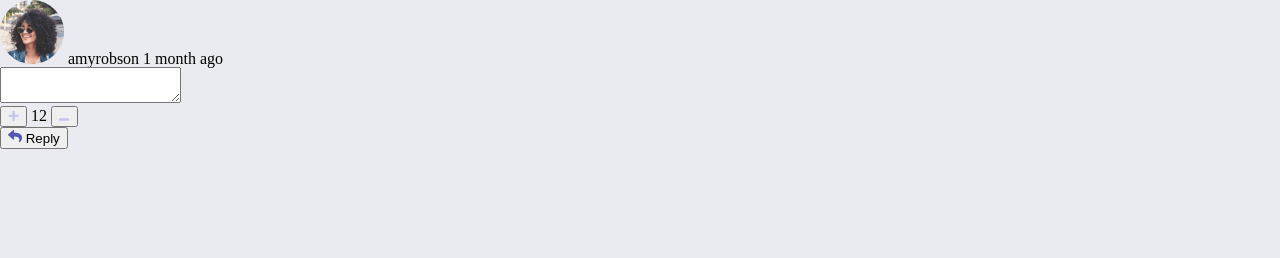
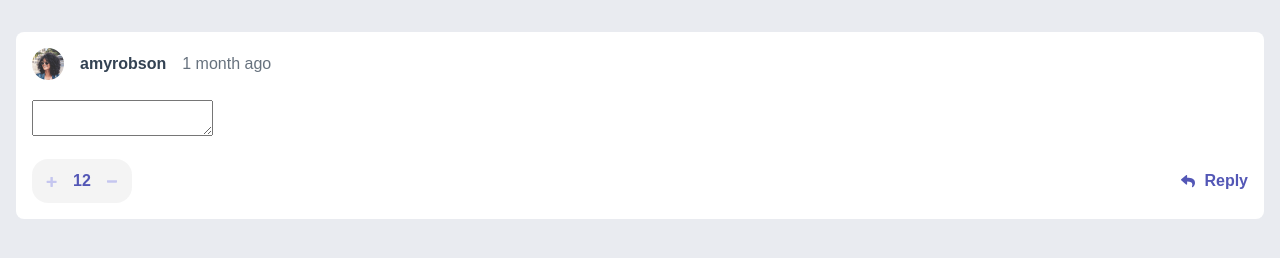
Before and after one commit to lasha-abuladze/interactive-comments-section, a website: page index.html in a window 1280 px wide. Drawn offline with Linux system fonts and the light colour scheme.

Commit message:
style: add base styling for comments section

```diff
--- a/app/main.scss
+++ b/app/main.scss
@@ -2,7 +2,11 @@
 
 
 $color--light-grey: #E9EBF0;
+$color--very-light-grey: #979797;
 $color--white: #FFFFFF;
+$color--dark-blue: #334253;
+$color--grayish-blue: #67727E;
+$color--moderate-blue: #5357B6;
 
 
 
@@ -10,8 +14,119 @@ $color--white: #FFFFFF;
     display: none;
 }
 
+@mixin flex-row {
+    display: flex;
+    flex-direction: row;
+    align-items: center;
+}
+
+@mixin flex-colum {
+    display: flex;
+    flex-direction: column;
+    align-items: center;
+}
+
+.btn {
+    width: fit-content;
+    height: fit-content;
+    padding: 0;
+    @include flex-colum();
+    justify-content: center;
+    border: none;
+    outline: none;
+    background: none;
+    cursor: pointer;
+}
+
+
 
 body {
     background-color: $color--light-grey;
+    padding: 32px 16px;
+    box-sizing: border-box;
+    font-family: Arial, Helvetica, sans-serif;
 
+
+    .main-section {
+
+        .comments-container {
+
+            .main-comment {
+                background-color: $color--white;
+                padding: 16px;
+                box-sizing: border-box;
+                border-radius: 8px;
+
+                .xx {
+
+                    margin-bottom: 20px;
+
+                    .comment-header {
+                        @include flex-row();
+                        justify-content: space-between;
+                        margin-bottom: 20px;
+
+                        .user-container {
+                            @include flex-row();
+                            gap: 16px;
+
+                            .user-img {
+                                width: 32px;
+                                height: 32px;
+                            }
+
+                            .user-name {
+                                font-size: 16px;
+                                font-weight: 600;
+                                color: $color--dark-blue;
+                            }
+
+                            .createdAt {
+                                font-size: 16px;
+                                font-weight: 400;
+                                color: $color--grayish-blue;
+                            }
+
+                        }
+
+                        .btn--reply-desktop {
+                            display: none;
+                        }
+                    }
+
+
+                }
+
+                .yy {
+                    @include flex-row();
+                    justify-content: space-between;
+
+                    .score-container {
+                        @include flex-row();
+                        gap: 16px;
+                        background-color: rgba($color--very-light-grey, 0.1);
+                        padding: 14px;
+                        box-sizing: border-box;
+                        border-radius: 16px;
+
+                        .score-number {
+                            font-size: 16px;
+                            font-weight: 600;
+                            color: $color--moderate-blue;
+                        }
+                    }
+
+                    .btn--reply-mobile {
+                        @include flex-row();
+                        gap: 9px;
+                        font-size: 16px;
+                        font-weight: 600;
+                        color: $color--moderate-blue;
+
+                    }
+
+                }
+            }
+        }
+    }
 }
--- a/index.html
+++ b/index.html
@@ -12,7 +12,7 @@
 </head>
 <body>
 
-    <main>
+    <main class="main-section">
 
         <div class="comments-container">
 
@@ -20,6 +20,7 @@
 
                 <div class="xx">
                     <header class="comment-header">
+
                         <div class="user-container">
                             <img class="user-img" src="./app/images/avatars/image-amyrobson.png" alt="avatar-img">
 
@@ -32,12 +33,13 @@
                             </span>
                         </div>
 
-                        <button class="btn--reply-desktop btn btn--reply display-none">
+                        <button class="btn--reply-desktop btn btn--reply">
 
                             <svg class="icon--reply" width="14" height="13" xmlns="http://www.w3.org/2000/svg"><path d="M.227 4.316 5.04.16a.657.657 0 0 1 1.085.497v2.189c4.392.05 7.875.93 7.875 5.093 0 1.68-1.082 3.344-2.279 4.214-.373.272-.905-.07-.767-.51 1.24-3.964-.588-5.017-4.829-5.078v2.404c0 .566-.664.86-1.085.496L.227 5.31a.657.657 0 0 1 0-.993Z" fill="#5357B6"/></svg>
 
                             Reply
                         </button>
+
                     </header>
 
                     <textarea class="comment-text comment-text--main">
@@ -49,7 +51,7 @@
 
                     <div class="score-container">
                         <button class="btn--pluse btn">
-                            <svg class="icon-pluse" width="11" height="11" xmlns="http://www.w3.org/2000/svg"><path d="M6.33 10.896c.137 0 .255-.05.354-.149.1-.1.149-.217.149-.354V7.004h3.315c.136 0 .254-.05.354-.149.099-.1.148-.217.148-.354V5.272a.483.483 0 0 0-.148-.354.483.483 0 0 0-.354-.149H6.833V1.4a.483.483 0 0 0-.149-.354.483.483 0 0 0-.354-.149H4.915a.483.483 0 0 0-.354.149c-.1.1-.149.217-.149.354v3.37H1.08a.483.483 0 0 0-.354.15c-.1.099-.149.217-.149.353v1.23c0 .136.05.254.149.353.1.1.217.149.354.149h3.333v3.39c0 .136.05.254.15.353.098.1.216.149.353.149H6.33Z" fill="#C5C6EF"/>
+                            <svg class="icon-pluse icon--score" width="11" height="11" xmlns="http://www.w3.org/2000/svg"><path d="M6.33 10.896c.137 0 .255-.05.354-.149.1-.1.149-.217.149-.354V7.004h3.315c.136 0 .254-.05.354-.149.099-.1.148-.217.148-.354V5.272a.483.483 0 0 0-.148-.354.483.483 0 0 0-.354-.149H6.833V1.4a.483.483 0 0 0-.149-.354.483.483 0 0 0-.354-.149H4.915a.483.483 0 0 0-.354.149c-.1.1-.149.217-.149.354v3.37H1.08a.483.483 0 0 0-.354.15c-.1.099-.149.217-.149.353v1.23c0 .136.05.254.149.353.1.1.217.149.354.149h3.333v3.39c0 .136.05.254.15.353.098.1.216.149.353.149H6.33Z" fill="#C5C6EF"/>
                             </svg>
                         </button>
 
@@ -58,7 +60,7 @@
                         </span>
 
                         <button class="btn--minus btn">
-                            <svg class="icon-minus" width="11" height="3" xmlns="http://www.w3.org/2000/svg"><path d="M9.256 2.66c.204 0 .38-.056.53-.167.148-.11.222-.243.222-.396V.722c0-.152-.074-.284-.223-.395a.859.859 0 0 0-.53-.167H.76a.859.859 0 0 0-.53.167C.083.437.009.57.009.722v1.375c0 .153.074.285.223.396a.859.859 0 0 0 .53.167h8.495Z" fill="#C5C6EF"/>
+                            <svg class="icon-minus icon--score" width="11" height="3" xmlns="http://www.w3.org/2000/svg"><path d="M9.256 2.66c.204 0 .38-.056.53-.167.148-.11.222-.243.222-.396V.722c0-.152-.074-.284-.223-.395a.859.859 0 0 0-.53-.167H.76a.859.859 0 0 0-.53.167C.083.437.009.57.009.722v1.375c0 .153.074.285.223.396a.859.859 0 0 0 .53.167h8.495Z" fill="#C5C6EF"/>
                             </svg>
                         </button>
                     </div>
@@ -72,8 +74,6 @@
 
                 </div>
 
-
-
             </article>
 
         </div>
```
Also changed, not shown: app/style.css, 1 other file.
